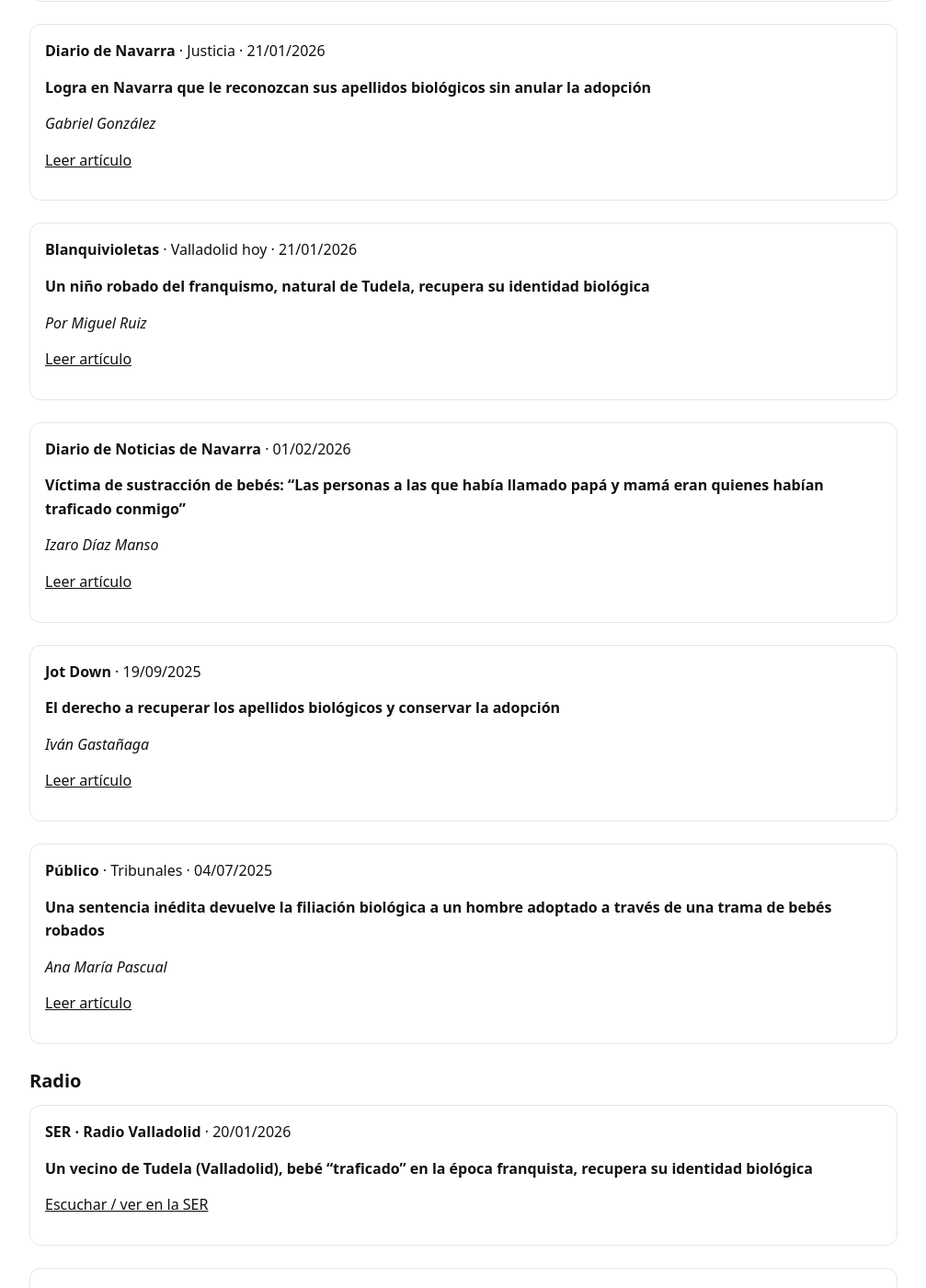
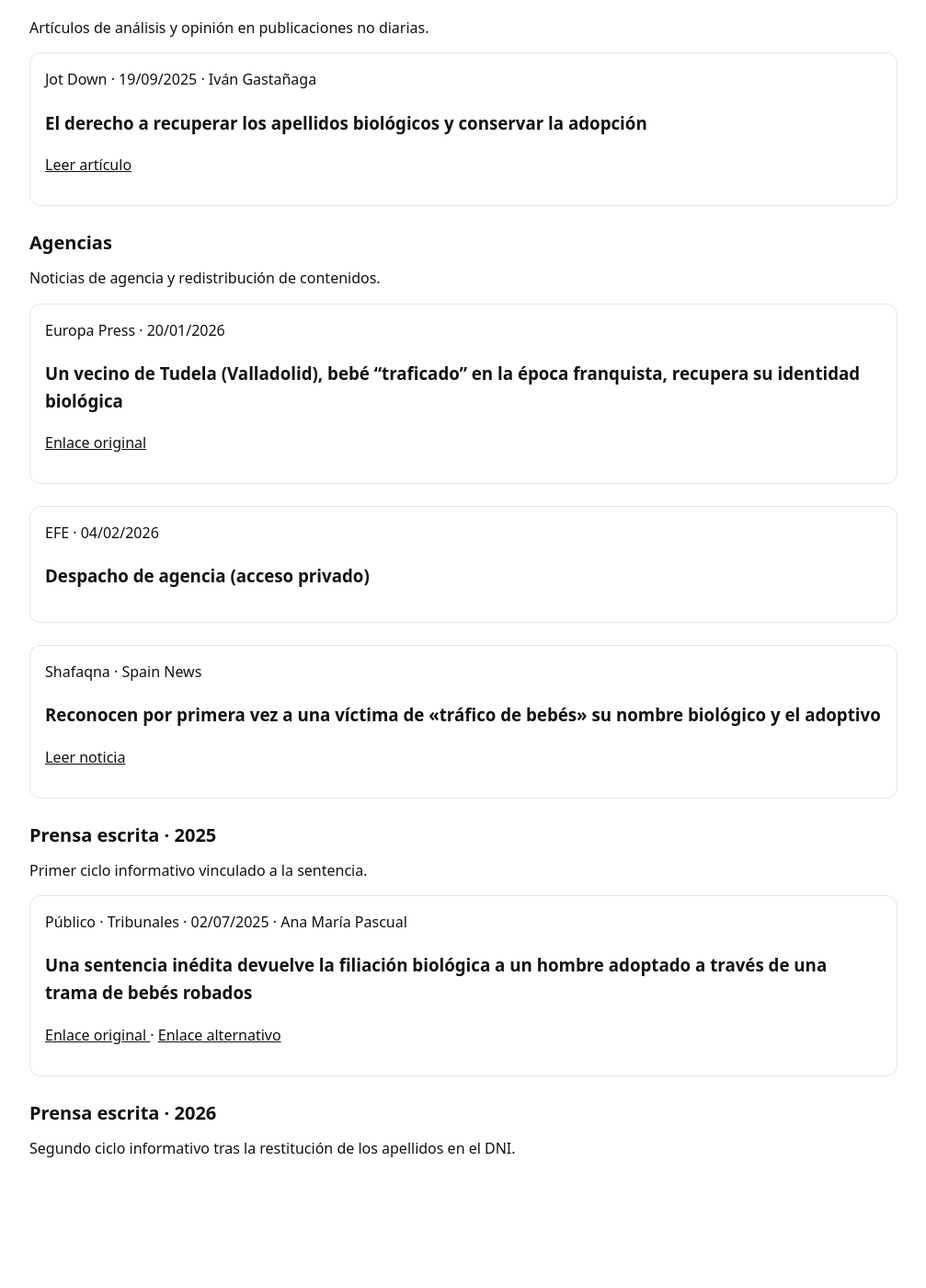
Before and after one commit to olmogaldaz/olmogaldaz.github.io, a Jekyll site: the page built from es/prensa/medios.html, in a window 1280 px wide and 1400 px high, scrolled down 1685 px. Shown: the whole window at 92% size, without its empty margins (136-1143 px from the left). Built offline with Jekyll 4.4.1, drawn with Linux system fonts in a browser that asks for light colours; after the commit the page ends 2992 px from its top, so only the background shows below that; some of the changed text lies outside the part shown.

Commit message:
Update medios.html

```diff
--- a/es/prensa/medios.html
+++ b/es/prensa/medios.html
@@ -1,140 +1,180 @@
 ---
 layout: default
 lang: es
-alt: /en/press/
-title: Prensa · Olmo Gómez Aldaz
-description: Artículos, entrevistas y referencias en medios de comunicación sobre el caso Gómez Aldaz y la restitución judicial de la identidad.
+alt: /en/press/media.html
+title: Dosier de prensa · Olmo Gómez Aldaz
+description: Dosier completo de artículos, entrevistas y menciones en medios sobre el caso Gómez Aldaz.
 ---
 
 <div class="wrap">
   <header id="site-header"></header>
 
-  <h1 class="page-title subtle">Prensa</h1>
+  <h1 class="page-title subtle">Dosier de medios</h1>
 
   <main>
-    <h2>Artículos, entrevistas y menciones en medios</h2>
 
-    <!-- AGENCIAS -->
-    <h2>Agencias</h2>
+    <!-- Bloque 0 -->
+    <h2>Jurídico</h2>
+    <p class="section-note">
+      Análisis y cobertura en medios jurídicos especializados.
+    </p>
 
     <div class="card">
-      <p><strong>Europa Press</strong> · 20/01/2026</p>
-      <p><strong>Un vecino de Tudela (Valladolid), bebé “traficado” en la época franquista, recupera su identidad biológica</strong></p>
-      <p><a href="https://www.europapress.es/castilla-y-leon/noticia-vecino-tudela-valladolid-bebe-traficado-epoca-franquista-recupera-identidad-biologica-20260120134932.html" target="_blank" rel="noopener">Leer noticia</a></p>
+      <div class="meta">Law &amp; Trends · Portada / Civil · 05/02/2026</div>
+      <h3>Una sentencia pionera confirma una doble filiación, la biológica y la de adopción</h3>
+      <p>
+        <a href="https://www.lawandtrends.com/noticias/civil/una-sentencia-pionera-confirma-una-doble-filiacion-la-biologica-y-la-de-adopcion-1.html">
+          Leer artículo
+        </a>
+      </p>
     </div>
 
-    <!-- PRENSA ESCRITA -->
-    <h2>Prensa escrita</h2>
+    <!-- Bloque 1 -->
+    <h2>Televisión</h2>
+    <p class="section-note">
+      Piezas informativas emitidas en televisión autonómica y estatal.
+    </p>
 
     <div class="card">
-      <p><strong>El Mundo · Diario de Valladolid</strong> · 20/01/2026</p>
-      <p><strong>Un vallisoletano, bebé ‘traficado’ en la dictadura, recupera su identidad: “Sabía que era adoptado, no pensé que era uno más de tráfico de personas”</strong></p>
-      <p><a href="https://www.diariodevalladolid.es/valladolid/260120/278841/vallisoletano-bebe-traficado-dictadura-recupera-identidad-toda-vida-he-sabido-nino-adoptado_amp.html" target="_blank" rel="noopener">Leer artículo</a></p>
+      <div class="meta">RTVE País Vasco · Noticias · 28/01/2026</div>
+      <h3>Sentencia para conseguir la doble filiación</h3>
+      <p>
+        <a href="https://www.rtve.es/play/videos/telenorte-pais-vasco/bebes-robados-olmo/16913821/">
+          Ver vídeo
+        </a>
+      </p>
     </div>
 
     <div class="card">
-      <p><strong>El Mundo · Diario de Valladolid</strong> · 21/01/2026</p>
-      <p><strong>Olmo Gómez, el “bebé robado” de Tudela de Duero: “Algunas madres acabaron en el psiquiátrico”</strong></p>
-      <p><em>Estela Sánchez</em></p>
-      <p><a href="https://www.diariodevalladolid.es/valladolid/provincia/260122/278892/olmo-gomez-el-bebe-robado-de-tudela-de-duero-algunas-madres-acabaron-en-el-psiquiatrico.html" target="_blank" rel="noopener">Leer artículo</a></p>
+      <div class="meta">RTVE · Noticias de Castilla y León · 28/01/2026</div>
+      <h3>Sentencia pionera en bebés traficados</h3>
+      <p>
+        <a href="https://www.rtve.es/play/videos/noticias-de-castilla-y-leon/noticias-castilla-leon-2/16913946/">
+          Ver vídeo
+        </a>
+      </p>
     </div>
 
     <div class="card">
-      <p><strong>ABC</strong> · 20/01/2026</p>
-      <p><strong>Reconocen por primera vez a una víctima de «tráfico de bebés» su nombre biológico y el adoptivo</strong></p>
-      <p><a href="https://www.abc.es/espana/castilla-leon/reconocen-primera-victima-trafico-bebes-nombre-biologico-20260120173245-nt.html" target="_blank" rel="noopener">Leer artículo</a></p>
+      <div class="meta">CyLTV · Noticias · 23/01/2026</div>
+      <h3>
+        Primer caso en España de un adoptado con filiación biológica y apellidos biológicos
+      </h3>
+      <p>
+        <a href="https://www.cyltv.es/videoSH/a2147558-57f6-4c13-85ec-08ca7c891765/">
+          Ver vídeo
+        </a>
+      </p>
+    </div>
+
+    <!-- Bloque 2 -->
+    <h2>Radio</h2>
+    <p class="section-note">
+      Entrevistas y espacios radiofónicos.
+    </p>
+
+    <div class="card">
+      <div class="meta">SER · Radio Valladolid · Noticias · 20/01/2026</div>
+      <h3>
+        Un vecino de Tudela (Valladolid), bebé “traficado” en la época franquista, recupera su identidad biológica
+      </h3>
+      <p>
+        <a href="https://cadenaser.com/castillayleon/2026/01/20/un-vecino-tudela-valladolid-bebe-traficado-epoca-franquista-recupera-identidad-biologica-radio-valladolid/">
+          Escuchar audio
+        </a>
+      </p>
     </div>
 
     <div class="card">
-      <p><strong>El Día de Valladolid</strong> · Tribunales · 20/01/2026</p>
-      <p><strong>Un hombre ‘traficado’ al nacer obtiene una doble identidad</strong></p>
-      <p><a href="https://www.eldiadevalladolid.com/noticia/z20cfd13a-1c8a-4e62-bf463b45aa03605f/202601/un-hombre-traficado-al-nacer-obtiene-una-doble-identidad" target="_blank" rel="noopener">Leer artículo</a></p>
+      <div class="meta">Vive Radio Valladolid · Emisión · 27/01/2026 · Lidia Veiga</div>
+      <h3>Olmo Gómez, que ha descubierto que fue un niño robado</h3>
+      <p>
+        <a href="https://www.ivoox.com/vive-valladolid-lidia-veiga-10-00-27-01-26-audios-mp3_rf_167370358_1.html">
+          Escuchar audio
+        </a>
+      </p>
+    </div>
+
+    <!-- Bloque 3 -->
+    <h2>Revistas</h2>
+    <p class="section-note">
+      Artículos de análisis y opinión en publicaciones no diarias.
+    </p>
+
+    <div class="card">
+      <div class="meta">Jot Down · 19/09/2025 · Iván Gastañaga</div>
+      <h3>El derecho a recuperar los apellidos biológicos y conservar la adopción</h3>
+      <p>
+        <a href="https://www.jotdown.es/2025/09/apellidos-biologicos-conservar-la-adopcion/">
+          Leer artículo
+        </a>
+      </p>
+    </div>
+
+    <!-- Bloque 4 -->
+    <h2>Agencias</h2>
+    <p class="section-note">
+      Noticias de agencia y redistribución de contenidos.
+    </p>
+
+    <div class="card">
+      <div class="meta">Europa Press · 20/01/2026</div>
+      <h3>
+        Un vecino de Tudela (Valladolid), bebé “traficado” en la época franquista, recupera su identidad biológica
+      </h3>
+      <p>
+        <a href="https://www.europapress.es/castilla-y-leon/noticia-vecino-tudela-valladolid-bebe-traficado-epoca-franquista-recupera-identidad-biologica-20260120134932.html">
+          Enlace original
+        </a>
+      </p>
     </div>
 
     <div class="card">
-      <p><strong>Gente en Valladolid</strong> · 20/01/2026</p>
-      <p><strong>Un vecino de Tudela (Valladolid), bebé “traficado” en la época franquista, recupera su identidad biológica</strong></p>
-      <p><a href="http://www.gentedigital.es/valladolid/noticia/4239690/un-vecino-de-tudela-valladolid-bebe-traficado-en-la-epoca-franquista-recupera-su-identidad-biologica/" target="_blank" rel="noopener">Leer artículo</a></p>
+      <div class="meta">EFE · 04/02/2026</div>
+      <h3>Despacho de agencia (acceso privado)</h3>
     </div>
 
     <div class="card">
-      <p><strong>El Correo</strong> · Bizkaia · 26/01/2026</p>
-      <p><strong>La lucha de Olmo por recuperar su identidad</strong></p>
-      <p><em>Alba Cárcamo</em></p>
-      <p><a href="https://www.elcorreo.com/bizkaia/lucha-olmo-recuperar-identidad-20260121001558-nt.html" target="_blank" rel="noopener">Leer artículo</a></p>
+      <div class="meta">Shafaqna · Spain News</div>
+      <h3>
+        Reconocen por primera vez a una víctima de «tráfico de bebés» su nombre biológico y el adoptivo
+      </h3>
+      <p>
+        <a href="https://www.spain.shafaqna.com/ES/AL/7838405">
+          Leer noticia
+        </a>
+      </p>
     </div>
 
+    <!-- Bloque 5 -->
+    <h2>Prensa escrita · 2025</h2>
+    <p class="section-note">
+      Primer ciclo informativo vinculado a la sentencia.
+    </p>
+
     <div class="card">
-      <p><strong>Diario de Navarra</strong> · Justicia · 21/01/2026</p>
-      <p><strong>Logra en Navarra que le reconozcan sus apellidos biológicos sin anular la adopción</strong></p>
-      <p><em>Gabriel González</em></p>
-      <p><a href="https://www.diariodenavarra.es/noticias/navarra/2026/01/21/logra-navarra-le-reconozcan-apellidos-biologicos-anular-adopcion-807309-15.html" target="_blank" rel="noopener">Leer artículo</a></p>
+      <div class="meta">Público · Tribunales · 02/07/2025 · Ana María Pascual</div>
+      <h3>
+        Una sentencia inédita devuelve la filiación biológica a un hombre adoptado a través de una trama de bebés robados
+      </h3>
+      <p>
+        <a href="https://www.publico.es/politica/tribunales/sentencia-inedita-devuelve-filiacion-biologica-hombre-adoptado-traves-trama-bebes-robados.html">
+          Enlace original
+        </a>
+        ·
+        <a href="https://asturiaslaica.com/category/santiago-gomez-aldaz-bebe-robado/">
+          Enlace alternativo
+        </a>
+      </p>
     </div>
 
-    <div class="card">
-      <p><strong>Blanquivioletas</strong> · Valladolid hoy · 21/01/2026</p>
-      <p><strong>Un niño robado del franquismo, natural de Tudela, recupera su identidad biológica</strong></p>
-      <p><em>Por Miguel Ruiz</em></p>
-      <p><a href="https://www.blanquivioletas.com/tudela-identidad-ninos-robados/" target="_blank" rel="noopener">Leer artículo</a></p>
-    </div>
+    <!-- Bloque 6 -->
+    <h2>Prensa escrita · 2026</h2>
+    <p class="section-note">
+      Segundo ciclo informativo tras la restitución de los apellidos en el DNI.
+    </p>
 
-    <div class="card">
-      <p><strong>Diario de Noticias de Navarra</strong> · 01/02/2026</p>
-      <p><strong>Víctima de sustracción de bebés: “Las personas a las que había llamado papá y mamá eran quienes habían traficado conmigo”</strong></p>
-      <p><em>Izaro Díaz Manso</em></p>
-      <p><a href="https://www.noticiasdenavarra.com/sociedad/2026/02/01/nombre-le-pertenecia-10642993.html" target="_blank" rel="noopener">Leer artículo</a></p>
-    </div>
-
-    <div class="card">
-      <p><strong>Jot Down</strong> · 19/09/2025</p>
-      <p><strong>El derecho a recuperar los apellidos biológicos y conservar la adopción</strong></p>
-      <p><em>Iván Gastañaga</em></p>
-      <p><a href="https://www.jotdown.es/2025/09/apellidos-biologicos-conservar-la-adopcion/" target="_blank" rel="noopener">Leer artículo</a></p>
-    </div>
-
-    <div class="card">
-      <p><strong>Público</strong> · Tribunales · 04/07/2025</p>
-      <p><strong>Una sentencia inédita devuelve la filiación biológica a un hombre adoptado a través de una trama de bebés robados</strong></p>
-      <p><em>Ana María Pascual</em></p>
-      <p><a href="https://asturiaslaica.com/category/santiago-gomez-aldaz-bebe-robado/" target="_blank" rel="noopener">Leer artículo</a></p>
-    </div>
-
-    <!-- RADIO -->
-    <h2>Radio</h2>
-
-    <div class="card">
-      <p><strong>SER · Radio Valladolid</strong> · 20/01/2026</p>
-      <p><strong>Un vecino de Tudela (Valladolid), bebé “traficado” en la época franquista, recupera su identidad biológica</strong></p>
-      <p><a href="https://cadenaser.com/castillayleon/2026/01/20/un-vecino-de-tudela-valladolid-bebe-traficado-en-la-epoca-franquista-recupera-su-identidad-biologica-radio-valladolid/" target="_blank" rel="noopener">Escuchar / ver en la SER</a></p>
-    </div>
-
-    <div class="card">
-      <p><strong>Vive Radio Valladolid</strong> · Noticias · 27/01/2026</p>
-      <p><strong>Olmo Gómez, que ha descubierto que fue un niño robado</strong></p>
-      <p><em>Lidia Veiga</em></p>
-      <p><a href="https://www.ivoox.com/vive-valladolid-lidia-veiga-10-00-27-01-26-audios-mp3_rf_167370358_1.html" target="_blank" rel="noopener">Escuchar entrevista</a></p>
-    </div>
-
-    <!-- TELEVISIÓN -->
-    <h2>Televisión</h2>
-
-    <div class="card">
-      <p><strong>cyltv.es</strong> · Noticias · 23/01/2026</p>
-      <p><strong>Primer caso en España de un adoptado y al mismo tiempo con filiación biológica y con apellidos biológicos: Caso único en España</strong></p>
-      <p><a href="https://www.cyltv.es/videoSH/a2147558-57f6-4c13-85ec-08ca7c891765/-Primer-caso-en-Espana-de-un-adoptado-y-al-mismo-tiempo-con-filiacion-biologicay-con-apellidos-bioligicos-Caso-unico-en-EspanaRecupera-sus-apellidos-biologicos-tras" target="_blank" rel="noopener">Ver vídeo</a></p>
-    </div>
-
-    <div class="card">
-      <p><strong>RTVE</strong> · Noticias de Castilla y León · 28/01/2026</p>
-      <p><strong>Sentencia pionera en bebés traficados</strong></p>
-      <p><a href="https://www.rtve.es/play/videos/noticias-de-castilla-y-leon/noticias-castilla-leon-2/16913946/" target="_blank" rel="noopener">Ver vídeo</a></p>
-    </div>
-
-    <div class="card">
-      <p><strong>RTVE País Vasco</strong> · Noticias · 28/01/2026</p>
-      <p><strong>Sentencia para conseguir la doble filiación</strong></p>
-      <p><a href="https://www.rtve.es/play/videos/telenorte-pais-vasco/bebes-robados-olmo/16913821/" target="_blank" rel="noopener">Ver vídeo</a></p>
-    </div>
+    <!-- (Aquí seguirían el resto de diarios de 2026, uno por card) -->
 
   </main>
 </div>
```
